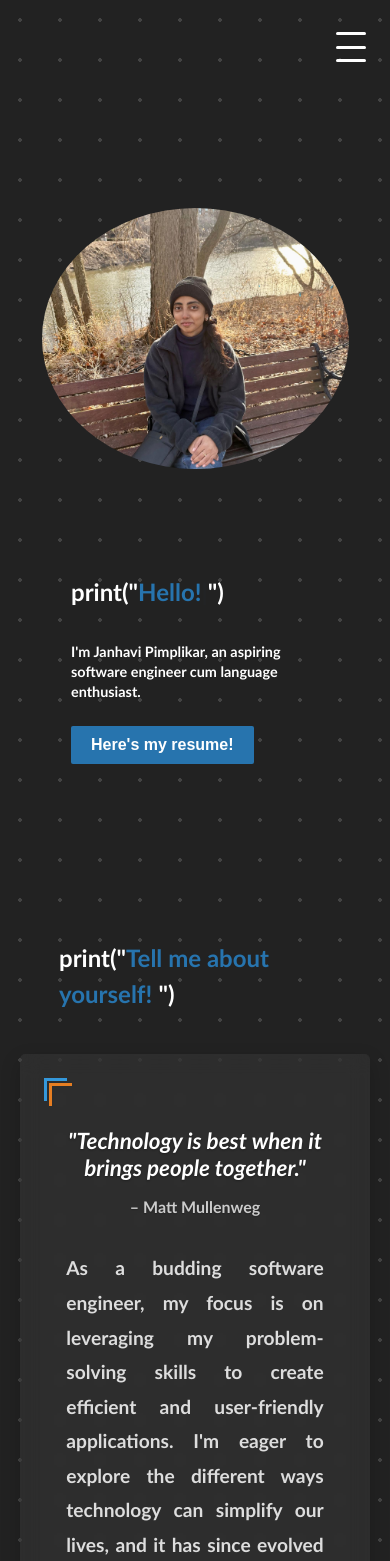
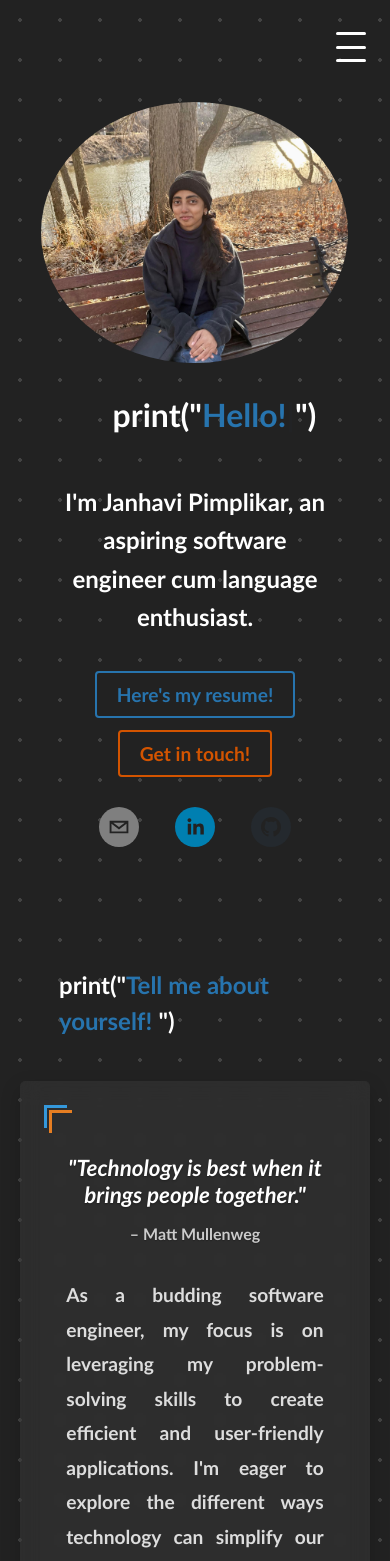
Before and after one commit to Janhavi-2001/Janhavi-2001.github.io, a React (Create React App) app: page / in a window 390 px wide. Shown: the top 1561 px of the page. Built offline with nearby package versions, Linux system fonts and the light colour scheme.

Commit message:
Add social icons and change button styles

```diff
--- a/src/App.js
+++ b/src/App.js
@@ -11,6 +11,7 @@ import Skills from './Components/Skills/Skills';
 import ScrollUp from './Components/ScrollUp/ScrollUp';
 import Contact from './Components/Contact/Contact';
 import { useState, useEffect } from 'react';
+import { useRef } from 'react';
 
 function App() {
   const [loading, setLoading] = useState(true);
@@ -20,6 +21,7 @@ function App() {
     return () => clearTimeout(timer);
   }, []);
 
+  const contactRef = useRef(null);
   return (
     loading ? (
       <Loader />
@@ -27,13 +29,15 @@ function App() {
       <div className="App">
         <Navigation />
         <div className="slide-in">
-          <Home />
+          <Home contactRef={contactRef}/>
           <ScrollUp />
           <About />
           <Timeline events={events} />
           <Skills />
           <ProjCards />
-          <Contact />
+          <div ref={contactRef}>
+                <Contact />
+          </div>
         </div>
         <Footer />
       </div>
--- a/src/Components/Home/Home.css
+++ b/src/Components/Home/Home.css
@@ -36,23 +36,24 @@ span {
 }
 
 .resume-button {
-    background-color: #2774AE;
-    color: #fff;
+    outline: 2px solid #2774AE;
+    background-color: #222;
+    color: #2774AE;
     border: none;
     padding: 10px 20px;
     cursor: pointer;
     transition: background-color 0.3s ease;
-    font-size: 1rem;
+    font-size: 1.1rem;
     text-decoration: none;
     display: inline-block;
     margin-top: 1rem;
-    font-family: 'Arial', sans-serif;
     font-weight: bold;
     border-radius: 2px;
 }
 
 .resume-button:hover {
     background-color: #1a5f8a;
+    color: #fff;
 }
 
 .resume-button {
@@ -60,27 +61,139 @@ span {
     margin-right: -9vw;
 }
 
+.contact-button {
+    outline: 2px solid #d35400;
+    color: #d35400;
+    background-color: #222;
+    border: none;
+    padding: 10px 20px;
+    cursor: pointer;
+    transition: background-color 0.3s ease;
+    font-size: 1.1rem;
+    text-decoration: none;
+    display: inline-block;
+    margin-top: 1rem;
+    font-weight: bold;
+    border-radius: 2px;
+}
+
+.contact-button:hover {
+    background-color: #b04c00;
+    color: #fff;
+}
+
+.contact-button {
+    margin-left: 10vw;
+    margin-right: -9vw;
+}
+
+.home-social-icons {
+  position: absolute;
+  bottom: 60px;
+  left: 30px;
+  display: flex;
+  flex-direction: column;
+  gap: 20px;
+  z-index: 1000;
+  align-items: center;
+}
+
+.home-social-icons::before {
+  content: "";
+  display: block;
+  width: 3px;
+  height: 260px;
+  background: #d35400;
+  margin-bottom: 16px;
+  border-radius: 1px;
+  opacity: 0.8;
+}
+
+.home-social-icons::after {
+  content: "";
+  display: block;
+  width: 3px;
+  height: 64px;
+  background: #d35400;
+  margin-top: 16px;
+  border-radius: 1px;
+  opacity: 0.8;
+}
+
+.button-group {
+    display: flex;
+    flex-direction: row;
+    gap: 1rem;
+}
+
 @media (max-width: 768px) {
     .home-container {
-        padding-left: 2rem;
+        display: flex;
         flex-direction: column;
         align-items: center;
         justify-content: center;
+        padding: 2rem 1rem;
         text-align: center;
-        /* justify-content: flex-start; */
+        width: 100%;
     }
 
     .home-content {
         order: 2;
+        width: 100%;
+        max-width: 90vw;
+    }
+
+    .type-animation {
+        display: block;
+        text-align: center;
+        font-size: 2rem;
+        padding: 0.5rem 0;
+        word-break: break-word;
+        overflow-wrap: break-word;
+        white-space: normal;
+        width: 100%;
+        margin: 0 auto;
     }
 
     .home-content h1 {
-        font-size: clamp(1.5rem, 6vw, 3rem);
+        font-size: 2rem;
+        margin-left: 0;
+        text-align: center;
     }
 
     .home-content p {
-        font-size: clamp(0.9rem, 3vw, 1.2rem);
-        line-height: 1.4;
-        padding-top: 1rem;
+        font-size: 1.5rem;
+        line-height: 1.6;
+        padding: 1.25rem 0;
+        text-align: center;
+        width: 80%;
+        margin: auto;
+    }
+
+    .button-group {
+        flex-direction: column;
+        align-items: center;
+    }
+
+    .resume-button,
+    .contact-button {
+        margin: 1rem auto;
+        display: block;
+        font-size: 1.2rem;
+        width: fit-content;
+    }
+
+    .home-social-icons {
+        position: static;
+        flex-direction: row;
+        justify-content: center;
+        margin-top: 2rem;
+        gap: 16px;
+        width: 100%;
+    }
+
+    .home-social-icons::before,
+    .home-social-icons::after {
+        display: none;
     }
 }
--- a/src/Components/Home/Home.js
+++ b/src/Components/Home/Home.js
@@ -2,19 +2,37 @@ import React from 'react';
 import './Home.css';
 import TypeAnimation from '../TypeAnimation/TypeAnimation';
 import Image from './Image';
+import { SocialIcon } from 'react-social-icons';
 
+const Home = ({ contactRef }) => {
+    const handleContactClick = () => {
+        contactRef.current?.scrollIntoView({ behavior: 'smooth' });
+    };
 
-const Home = () => {
     return (
         <div className="home-container">
             <div className="home-content">
-                <TypeAnimation />
+                <TypeAnimation className="type-animation" />
                 <p>I'm Janhavi Pimplikar, an aspiring software engineer cum language enthusiast.</p>
-                <a className="resume-button" href="public\Documents\Janhavi-Pimplikar_ATS_Resume.pdf" download="Janhavi-Pimplikar_ATS_Resume.pdf"> Here's my resume! </a>
+                <div className="buttons-container">
+                    <a className="resume-button" href="public\Documents\Janhavi-Pimplikar_ATS_Resume.pdf" download="Janhavi-Pimplikar_ATS_Resume.pdf">
+                        Here's my resume!
+                    </a>
+                    <a className="contact-button" onClick={handleContactClick}>
+                        Get in touch!
+                    </a>
+                </div>
+
+                <div className='home-social-icons'>
+                    <SocialIcon url="mailto:jpimplikar26@gmail.com" target="_blank" className='social-icon' style={{height: 40, width: 40}}/>
+                    <SocialIcon url="https://linkedin.com/in/janhavi-pimplikar" target="_blank" className='social-icon' style={{height: 40, width: 40}}/>
+                    <SocialIcon url="https://github.com/Janhavi-2001" target="_blank" className='social-icon' style={{height: 40, width: 40}}/>
+                </div>
+
             </div>
             <Image />
         </div>
     );
-}
+};
 
 export default Home;
--- a/src/Components/Home/Image.css
+++ b/src/Components/Home/Image.css
@@ -38,9 +38,9 @@
         align-items: center;
         justify-content: center;
         margin: auto;
-        margin-top: 140px;
+        margin-top: 70px;
         margin-bottom: 20px;
-        margin-left: 10px;
+        margin-left: 25px;
         width: 100%;
         order: 1;
     }
--- a/src/Components/Navigation/Navigation.css
+++ b/src/Components/Navigation/Navigation.css
@@ -29,7 +29,7 @@
     color: #205a87;
     text-decoration: none;
     font-weight: 500;
-    font-size: 1.1rem;
+    font-size: 1.2rem;
     transition: color 0.4s;
     margin-right: 1.5rem;
     display: inline-block;
--- a/src/Components/Navigation/Navigation.js
+++ b/src/Components/Navigation/Navigation.js
@@ -6,7 +6,7 @@ const Navigation = () => {
     const [opaque, setOpaque] = useState(false);
 
     // Store section ids to avoid repeating code
-    const sectionIds = ['about', 'experience', 'skills', 'projects', 'contact'];
+    const sectionIds = ['about', 'experience', 'skills', 'projects'];
 
     useEffect(() => {
         const handleScroll = () => {
```
